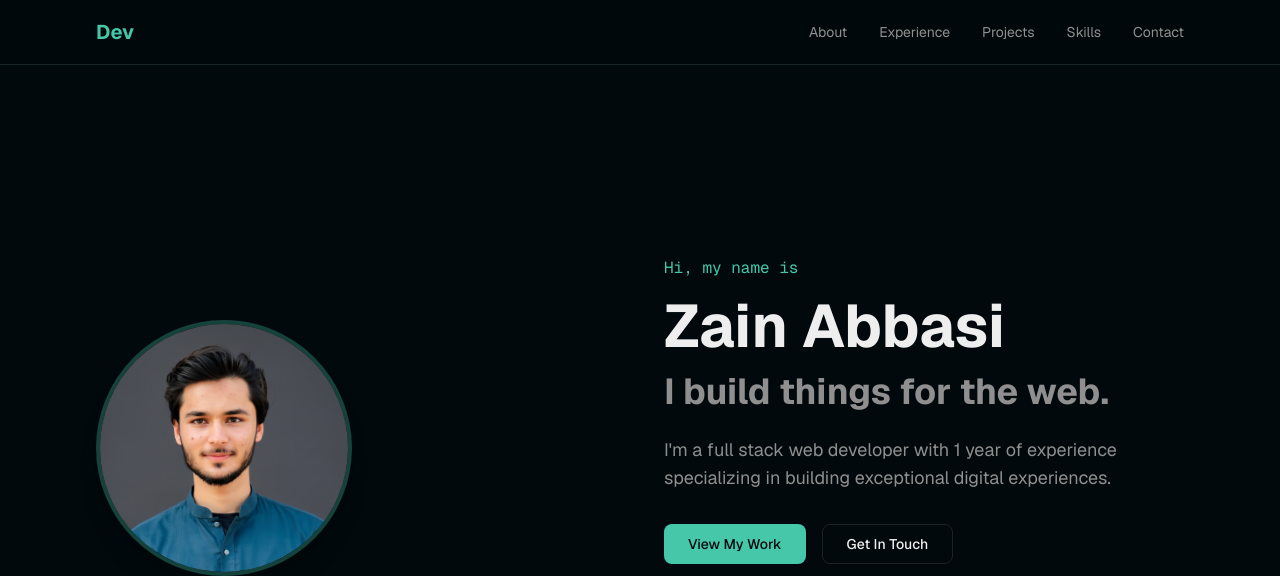
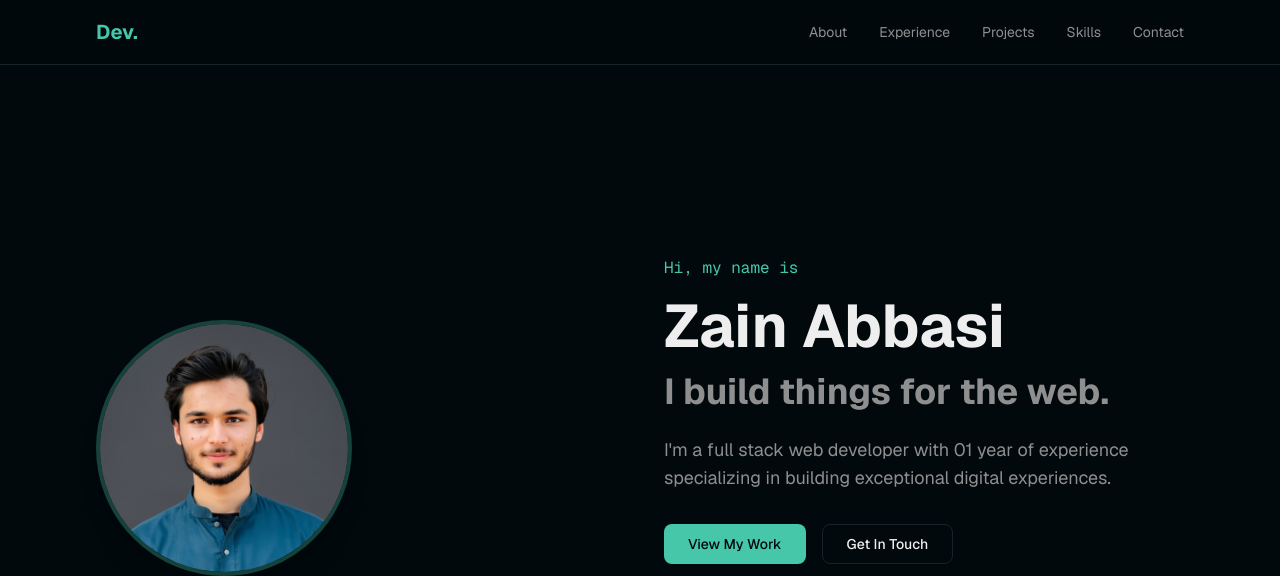
Before and after one commit to zainabbasi38/portfolio, a Next.js app: page /portfolio/ in a window 1280 px wide. Shown: the top 576 px of the page. Built offline with nearby package versions, Linux system fonts and the light colour scheme.

Commit message:
first version

```diff
--- a/components/hero-section.jsx
+++ b/components/hero-section.jsx
@@ -30,7 +30,7 @@ export default function HeroSection() {
         <div className="max-w-6xl mx-auto px-4 sm:px-6 lg:px-8">
           <div className="flex items-center justify-between h-16">
             <a href="#" className="text-xl font-bold text-primary">
-              Dev
+              Dev.
             </a>
 
             {/* Desktop Navigation */}
@@ -116,7 +116,7 @@ export default function HeroSection() {
         </h2>
 
         <p className="text-lg text-muted-foreground max-w-xl mb-8">
-          I'm a full stack web developer with 1 year of experience specializing
+          I'm a full stack web developer with 01 year of experience specializing
           in building exceptional digital experiences.
         </p>
 
```
